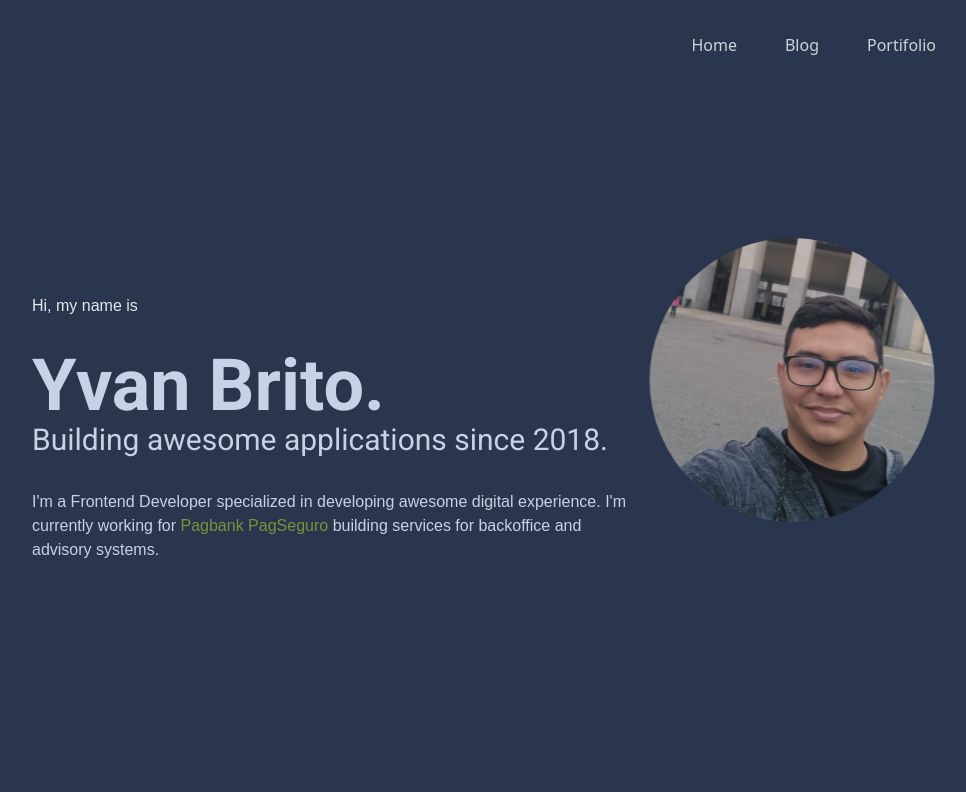
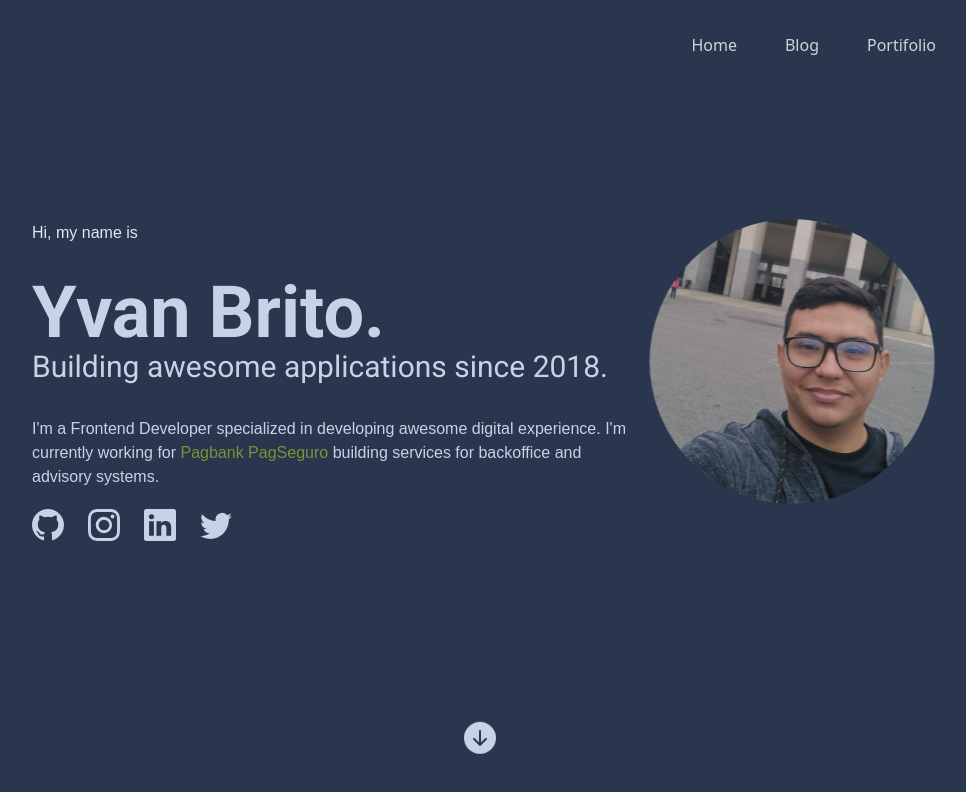
Before and after one commit to YvanBrito/personal-site, a Next.js app: page / in a window 1280 px wide. Shown: the top 792 px of the page, without its empty margins (160-1126 px from the left). Built offline with nearby package versions, Linux system fonts and the light colour scheme; a web font is replaced by a local one.

Commit message:
adding external links

```diff
--- a/src/pages/index.tsx
+++ b/src/pages/index.tsx
@@ -3,6 +3,13 @@ import Link from "next/link";
 import Image from "next/image";
 import Head from "next/head";
 import { GiHamburgerMenu } from "react-icons/gi";
+import {
+  BsGithub,
+  BsInstagram,
+  BsLinkedin,
+  BsTwitter,
+  BsFillArrowDownCircleFill,
+} from "react-icons/bs";
 
 import perfilImg from "../assets/perfil.png";
 
@@ -21,7 +28,7 @@ export default function Home() {
       <Head>
         <title>Yvan Brito - Frontend Developer</title>
       </Head>
-      <header className="flex fade-in-header items-center justify-end absolute w-full h-14 mt-7 py-3 px-10">
+      <header className="flex fade-in-header items-center justify-end absolute w-full h-14 sm:mt-7 py-3 px-10">
         <nav className="inline-flex">
           <button
             onClick={() => {
@@ -34,7 +41,7 @@ export default function Home() {
             <GiHamburgerMenu className="inline w-8 h-8 rounded-sm hover:bg-gray-400 sm:hidden" />
           </button>
           <ul
-            className="mobile-menu hidden flex-col gap-12 absolute top-16 right-16 p-5 bg-white border border-gray-400 rounded-md sm:bg-transparent sm:p-0 sm:border-0 sm:mr-36 sm:flex sm:flex-row sm:static"
+            className="mobile-menu hidden z-10 flex-col gap-12 absolute top-16 right-16 p-5 bg-white border border-gray-400 rounded-md sm:bg-transparent sm:p-0 sm:border-0 sm:mr-36 sm:flex sm:flex-row sm:static"
             id="navbar-default"
           >
             <li className="mb-2">
@@ -56,21 +63,27 @@ export default function Home() {
         </nav>
       </header>
       <section>
-        <main className="h-screen pt-14 px-6 flex flex-col justify-center bg-[#29364d] items-center sm:px-12 lg:px-48 lg:flex-row-reverse">
-          <div className="fade-in-photo flex items-center justify-center w-2/3 mb-24">
+        <main
+          style={{ height: "100dvh" }}
+          className="bg-[#29364d] flex flex-col items-center"
+        >
+          <div className="h-5/6 pt-24 px-6 flex flex-col justify-center items-center sm:px-12 lg:px-48 lg:flex-row-reverse">
+            <div className="fade-in-photo flex items-center justify-center w-2/3 mb-10">
               <Image
-              className="rounded-full"
+                className="rounded-full -z-10"
                 src={perfilImg}
                 alt="Yvan Brito"
                 width={500}
               />
             </div>
             <div className="flex flex-col 2xl:w-2/3">
-            <span className={`${chivo.className} fade-in-1 text-gray-200 mb-8`}>
+              <span
+                className={`${chivo.className} fade-in-1 text-gray-200 mb-8`}
+              >
                 Hi, my name is
               </span>
               <h1
-              className={`${roboto.className} fade-in-2 text-[#c6d2e7] text-7xl font-bold lg:text-7xl`}
+                className={`${roboto.className} fade-in-2 text-[#c6d2e7] text-6xl font-bold lg:text-7xl`}
               >
                 Yvan Brito.
               </h1>
@@ -93,7 +106,15 @@ export default function Home() {
                 </a>{" "}
                 building services for backoffice and advisory systems.
               </span>
+              <div className="text-[#c6d2e7] flex gap-6 mt-5">
+                <BsGithub className="w-8 h-8" />{" "}
+                <BsInstagram className="w-8 h-8" />{" "}
+                <BsLinkedin className="w-8 h-8" />{" "}
+                <BsTwitter className="w-8 h-8" />
               </div>
+            </div>
+          </div>
+          <BsFillArrowDownCircleFill className="w-8 h-8 mt-24 animate-bounce text-[#c6d2e7] lg:mt-14" />
         </main>
       </section>
       {/* <section className="h-screen bg-[#29364d]"></section> */}
```
Lines whose indentation alone changed are shown as unchanged.
